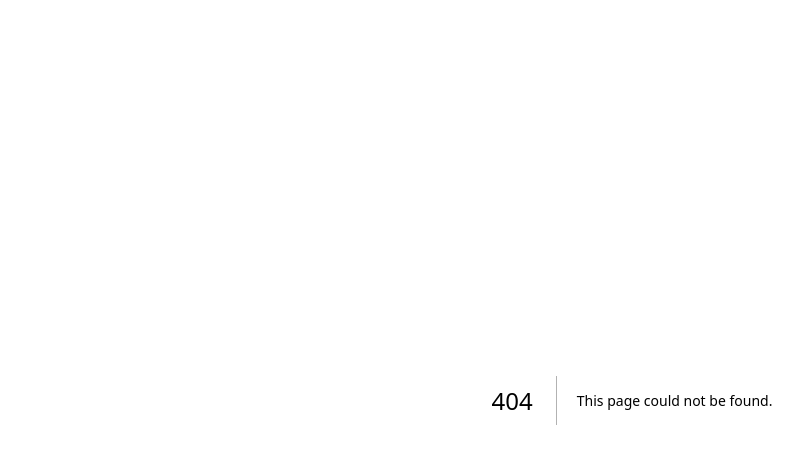
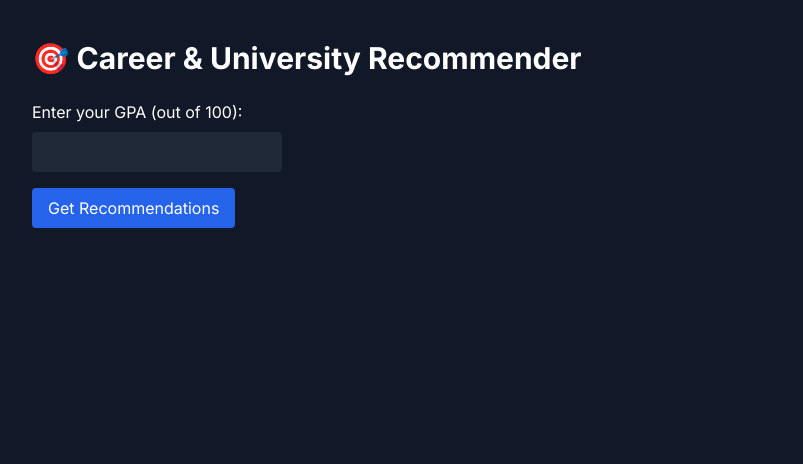
Before and after one commit to climb-the-ladder/recommender-frontend, a Next.js app: page /chatbot in a window 1280 px wide. Before the commit this address had no page. Shown: the top 464 px of the page, without its empty margins (8-811 px from the left). Built offline with nearby package versions, Linux system fonts and the light colour scheme.

Commit message:
original chatbot implementation

```diff
--- /dev/null
+++ b/app/chatbot/page.tsx
@@ -0,0 +1,52 @@
+'use client';
+import { useState } from 'react';
+
+export default function ChatbotPage() {
+  const [gpa, setGpa] = useState('');
+  const [career, setCareer] = useState('Software Engineer'); // Example: Pass predicted career dynamically if needed
+  const [response, setResponse] = useState<any>(null);
+
+  const handleSubmit = async () => {
+    const res = await fetch('http://127.0.0.1:5000/api/chatbot-recommend', {
+      method: 'POST',
+      headers: { 'Content-Type': 'application/json' },
+      body: JSON.stringify({ gpa, career }),
+    });
+    const result = await res.json();
+    setResponse(result);
+  };
+
+  return (
+    <section className="min-h-screen bg-gray-900 p-10 text-white">
+      <h1 className="text-3xl font-bold mb-6">🎯 Career & University Recommender</h1>
+
+      <label className="block mb-4">
+        Enter your GPA (out of 100):
+        <input
+          type="number"
+          value={gpa}
+          onChange={(e) => setGpa(e.target.value)}
+          className="block p-2 rounded bg-gray-800 mt-2"
+        />
+      </label>
+
+      <button onClick={handleSubmit} className="bg-blue-600 px-4 py-2 rounded">
+        Get Recommendations
+      </button>
+
+      {response && (
+        <div className="mt-8">
+          <h2 className="text-2xl mb-4">🎓 Recommended Universities:</h2>
+          {response.recommended_universities.map((uni: any, idx: number) => (
+            <p key={idx}>- {uni.University_Name} ({uni.Rank_Tier})</p>
+          ))}
+
+          <h2 className="text-2xl mt-6 mb-4">📚 Similar Careers:</h2>
+          {response.similar_careers.map((career: string, idx: number) => (
+            <p key={idx}>- {career}</p>
+          ))}
+        </div>
+      )}
+    </section>
+  );
+}
```
